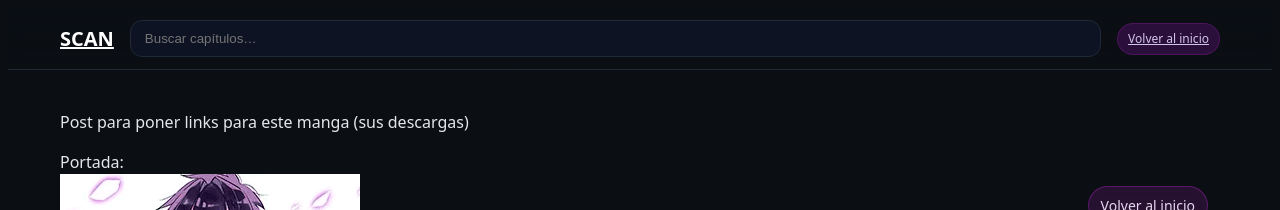
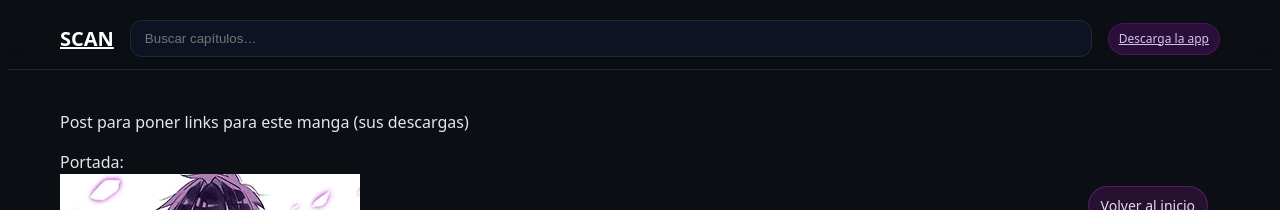
Before and after one commit to ZoteXD/pruebaPAG.github.io, a Jekyll site: the page built from _posts/2025-08-04-100-novias.md, in a window 1280 px wide. Shown: the top 210 px of the page. Built offline with Jekyll 4.4.1, drawn with Linux system fonts in a browser that asks for light colours.

Commit message:
update caps

```diff
--- a/_layouts/caps.html
+++ b/_layouts/caps.html
@@ -8,7 +8,7 @@ use_theme: true
   <div class="bar">
     <a class="brand" href="{{ '/' | relative_url }}">SCAN</a>
     <div class="search"><input id="q" type="search" placeholder="Buscar capítulos…"></div>
-    <a class="chip" href="{{ '/' | relative_url }}">Volver al inicio</a>
+    <a class="chip" href="#">Descarga la app</a>
   </div>
 </header>
 
```
